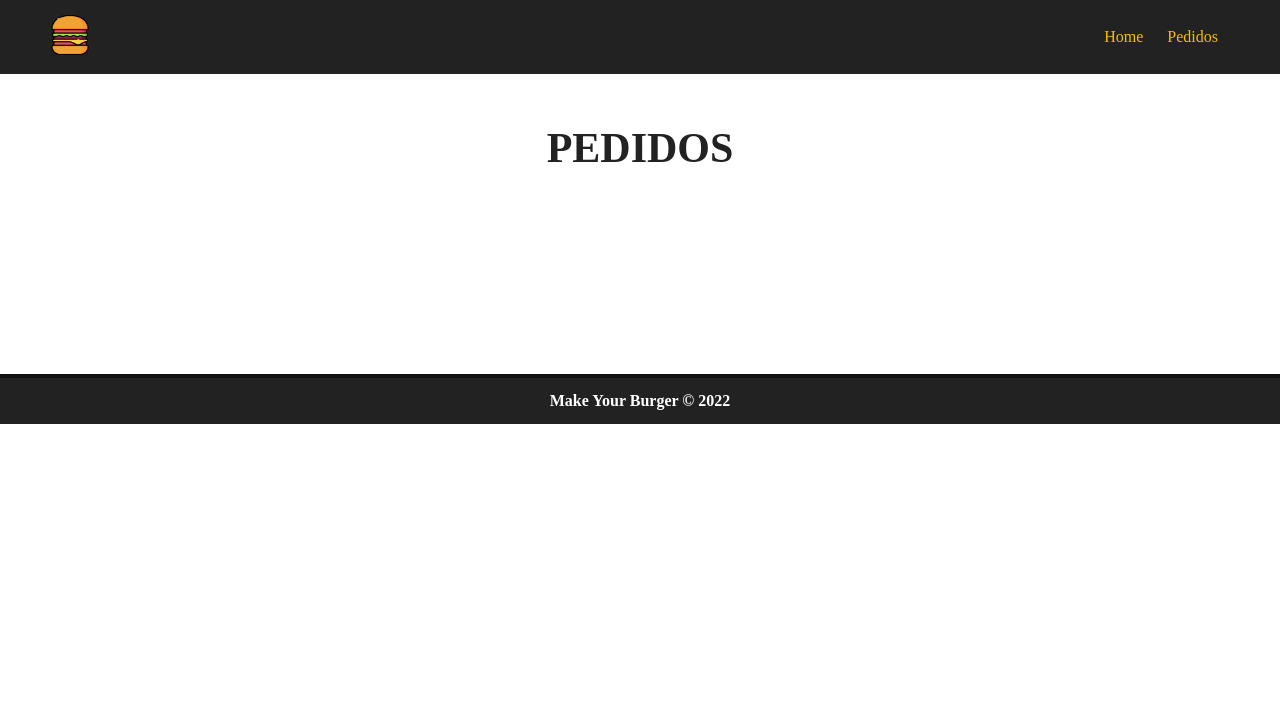
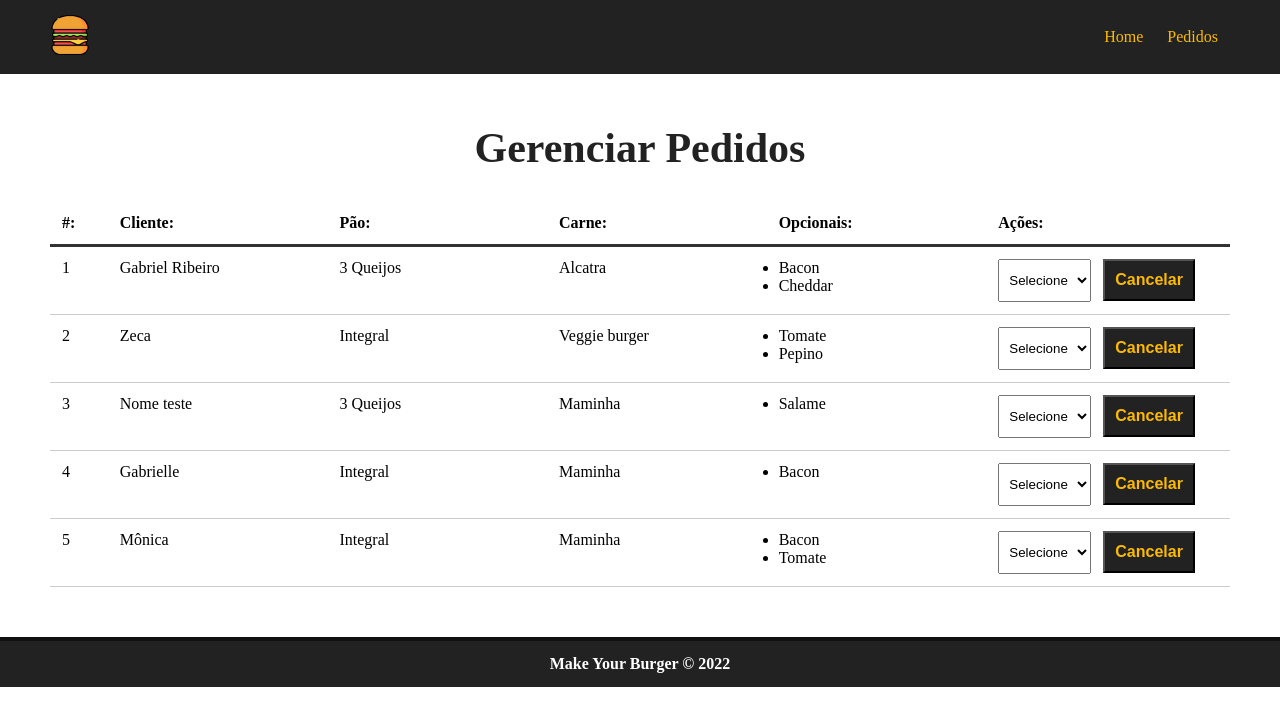
Before and after one commit to nepogabriel/curso_vue3, a Vue app in the folder 3_make_your_burguer/: page /pedidos in a window 1280 px wide. Shown: the top 726 px of the page. Built offline with nearby package versions, Linux system fonts and the light colour scheme; data requests are answered from the project's data file.

Commit message:
Tela de dashboard e lista dinâmica de pedidos feitos

```diff
--- a/3_make_your_burguer/db/db.json
+++ b/3_make_your_burguer/db/db.json
@@ -123,6 +123,17 @@
       ],
       "status": "Solicitado",
       "id": 4
+    },
+    {
+      "nome": "Mônica",
+      "pao": "Integral",
+      "carne": "Maminha",
+      "opcionais": [
+        "Bacon",
+        "Tomate"
+      ],
+      "status": "Solicitado",
+      "id": 5
     }
   ]
 }
--- /dev/null
+++ b/3_make_your_burguer/src/components/DashboardComponent.vue
@@ -0,0 +1,125 @@
+<template>
+  <div id="burger-table">
+    <div>
+      <div id="burger-table-heading">
+        <div class="order-id">#:</div>
+        <div>Cliente:</div>
+        <div>Pão:</div>
+        <div>Carne:</div>
+        <div>Opcionais:</div>
+        <div>Ações:</div>
+      </div>
+
+      <div id="burger-table-rows">
+        <div class="burger-table-row" v-for="burger in burgers" :key="burger.id">
+          <div class="order-number">{{ burger.id }}</div>
+          <div>{{ burger.nome }}</div>
+          <div>{{ burger.pao }}</div>
+          <div>{{ burger.carne }}</div>
+          <div>
+            <ul>
+              <!-- Precisa do Index porque esse loop não tem ID próprio -->
+              <li v-for="(opcional, index) in burger.opcionais" :key="index">
+                {{ opcional }}
+              </li>
+            </ul>
+          </div>
+          <div>
+            <select name="status" class="status">
+              <option value="">Selecione</option>
+            </select>
+
+            <button class="delete-btn">Cancelar</button>
+          </div>
+        </div>
+      </div>
+    </div>
+  </div>
+</template>
+
+<script>
+export default {
+  name: 'DashboardComponent',
+  data() {
+    return {
+      burgers: null,
+      burger_id: null,
+      status: []
+    }
+  },
+  methods: {
+    // Função assíncrona quando o JS executa a função para dps executar o restante
+    async getPedidos() {
+      const request = await fetch('http://localhost:3000/burgers');
+
+      const result_request = await request.json();
+
+      this.burgers = result_request;
+
+      console.log(this.burgers);
+
+      // resgatar os status
+    }
+  },
+  mounted() {
+    this.getPedidos();
+  }
+}
+</script>
+
+<style scoped>
+#burger-table {
+  max-width: 1200px;
+  margin: 0 auto;
+}
+
+#burger-table-heading,
+#burger-table-rows,
+.burger-table-row {
+  display: flex;
+  flex-wrap: wrap;
+}
+
+#burger-table-heading {
+  font-weight: bold;
+  padding: 12px;
+  border-bottom: 3px solid #333;
+}
+
+#burger-table-heading div,
+.burger-table-row div {
+  width: 19%;
+}
+
+.burger-table-row {
+  width: 100%;
+  padding: 12px;
+  border-bottom: 1px solid #CCC;
+}
+
+#burger-table-heading .order-id,
+.burger-table-row .order-number {
+  width: 5%;
+}
+
+select {
+  padding: 12px 6px;
+  margin-right: 12px;
+}
+
+.delete-btn {
+  background-color: #222;
+  color: #FCBA03;
+  font-weight: bold;
+  padding: 10px;
+  font-size: 16px;
+  margin: 0 auto;
+  cursor: pointer;
+}
+
+.delete-btn:hover {
+  transition: .5s;
+  background-color: transparent;
+  color: #222;
+}
+</style>
--- a/3_make_your_burguer/src/views/PedidosView.vue
+++ b/3_make_your_burguer/src/views/PedidosView.vue
@@ -1,5 +1,17 @@
 <template>
   <div class="main-container">
-    <h1 class="page-title">PEDIDOS</h1>
+    <h1 class="page-title">Gerenciar Pedidos</h1>
+    <DashboardComponent/>
   </div>
 </template>
+
+<script>
+import DashboardComponent from "@/components/DashboardComponent";
+
+export default {
+  name: 'PedidosView',
+  components: {
+    DashboardComponent
+  }
+}
+</script>
```
